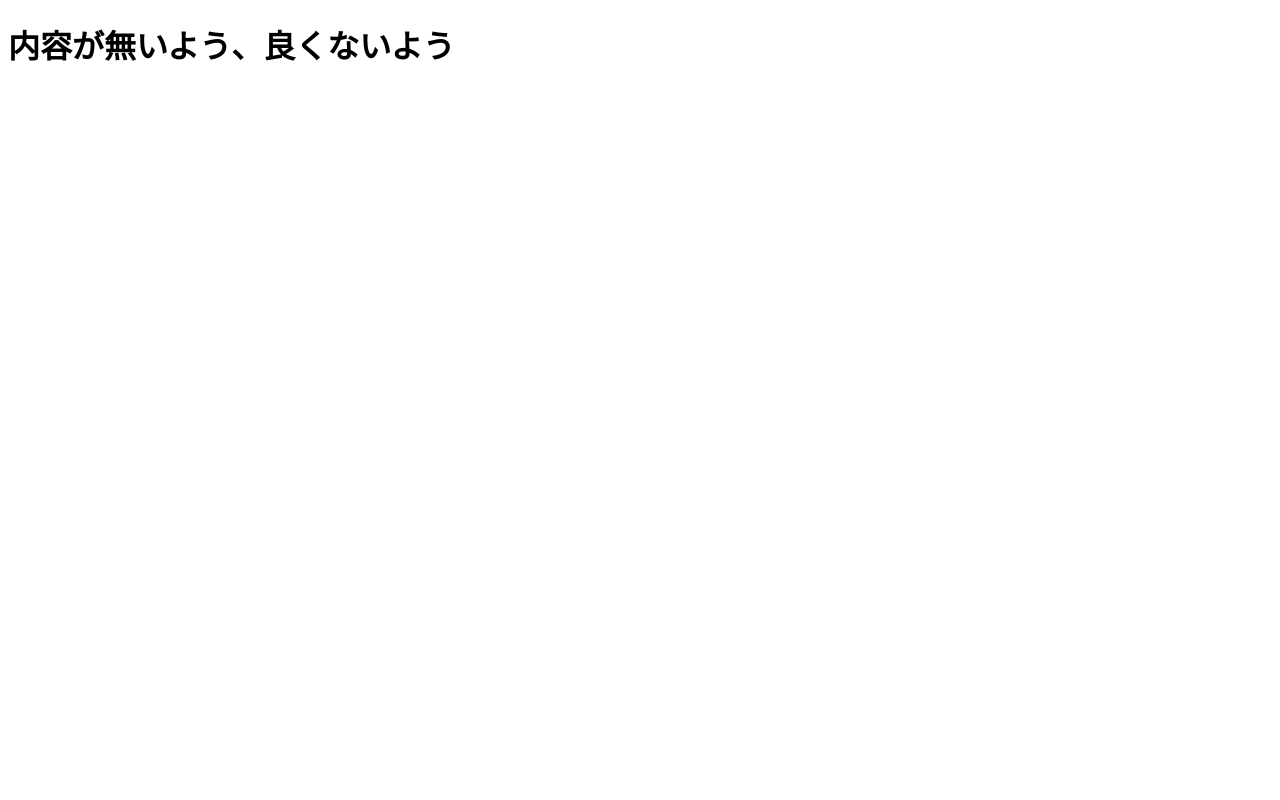
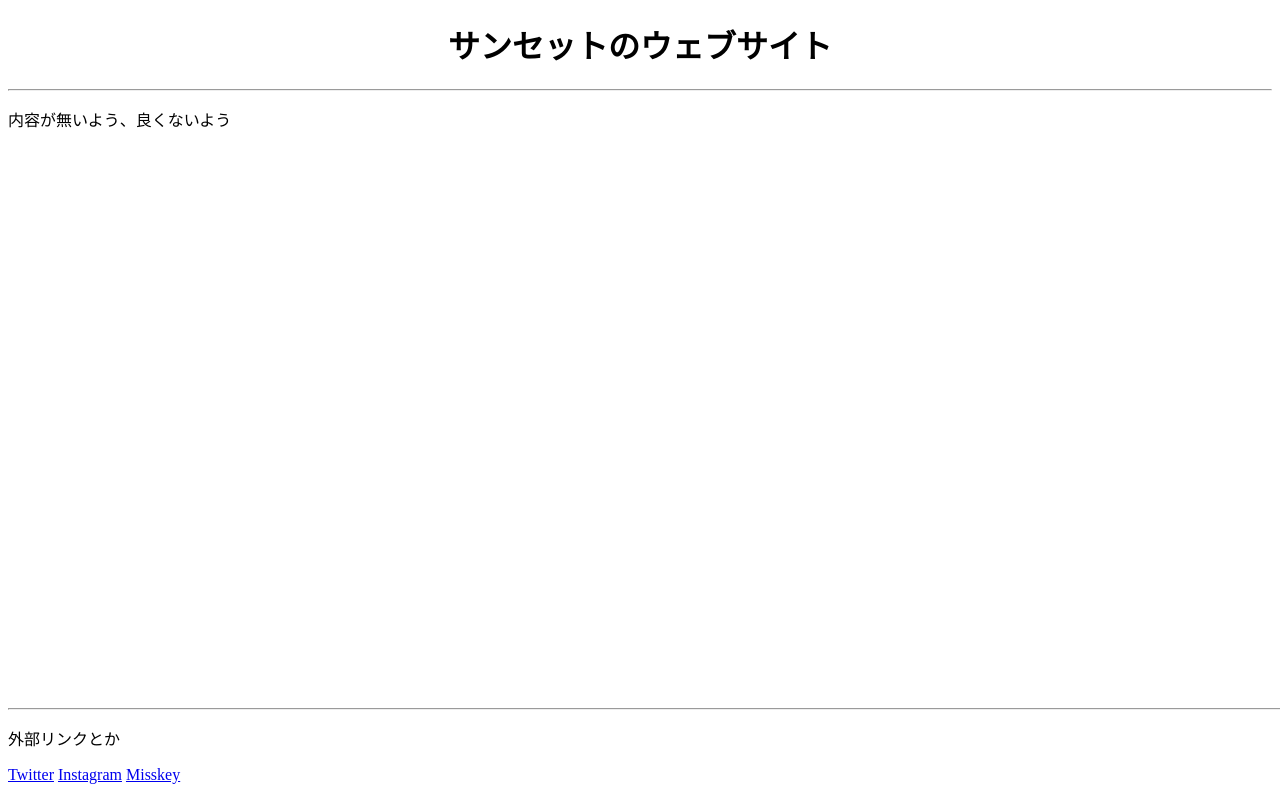
Before and after one commit to sunset0916/old.sunset0916.net, a plain HTML site: page index.html in a window 1280 px wide. Drawn offline with Linux system fonts and the light colour scheme.

Commit message:
クソサイトを少しマシにしました

```diff
--- a/index.html
+++ b/index.html
@@ -1,10 +1,26 @@
 <!DOCTYPE html>
 <html lang="ja">
+
 <head>
     <meta charset="utf-8">
     <title>サンセットのウェブサイト</title>
 </head>
+
 <body>
-        <h1>内容が無いよう、良くないよう</h1>
+    <header>
+        <h1 style="text-align: center;">サンセットのウェブサイト</h1>
+        <hr>
+    </header>
+    <p>内容が無いよう、良くないよう</p>
+    <footer style="position: absolute; bottom: 0; width: 100%;">
+        <hr>
+        <p>外部リンクとか</p>
+        <p>
+            <a href="https://twitter.com/sunset09160306">Twitter</a>
+            <a href="https://www.instagram.com/sunset09160306">Instagram</a>
+            <a href="https://submarin.online/@sunset">Misskey</a>
+        </p>
+    </footer>
 </body>
+
 </html>
```
Lines whose indentation alone changed are shown as unchanged.
